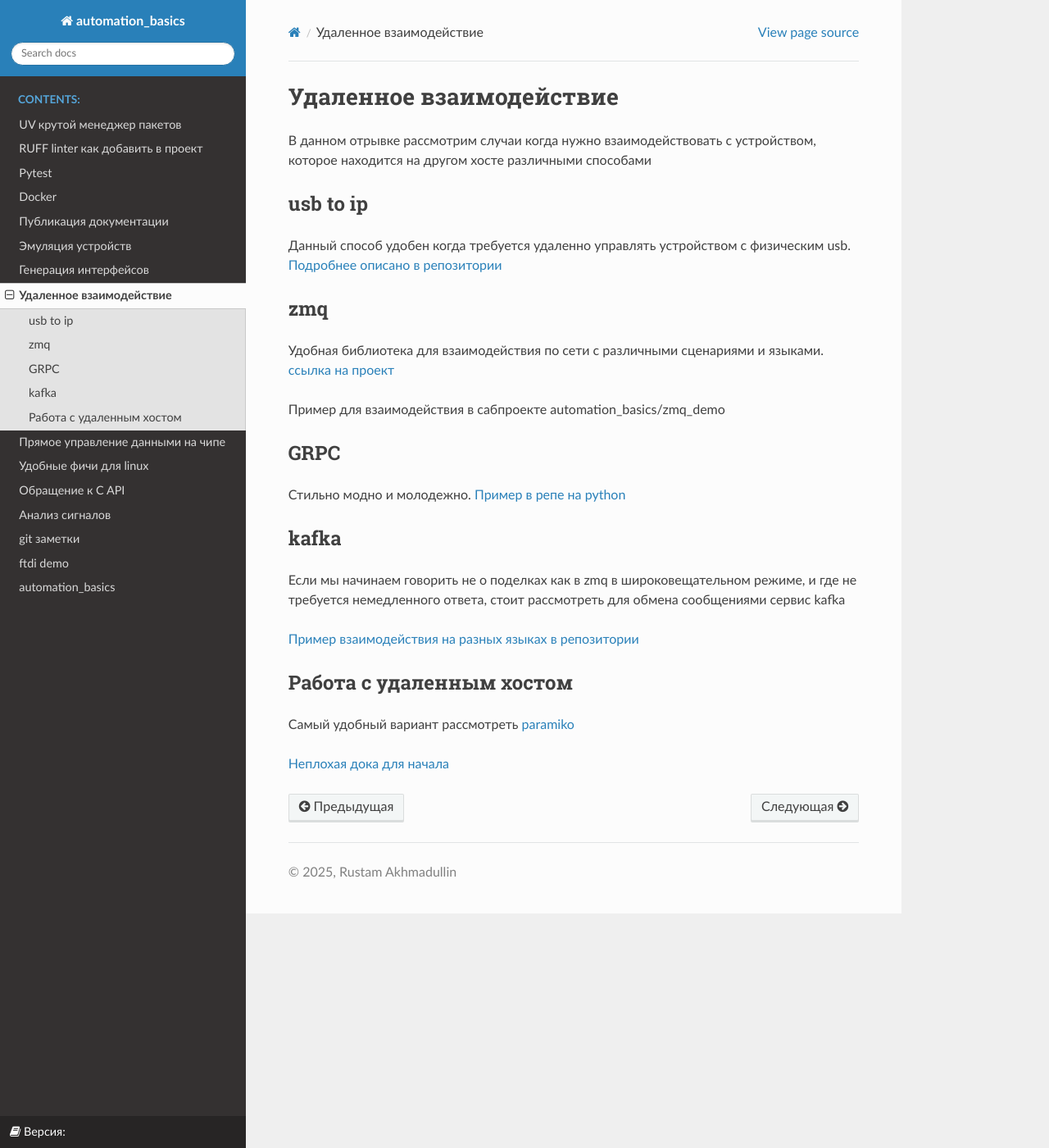
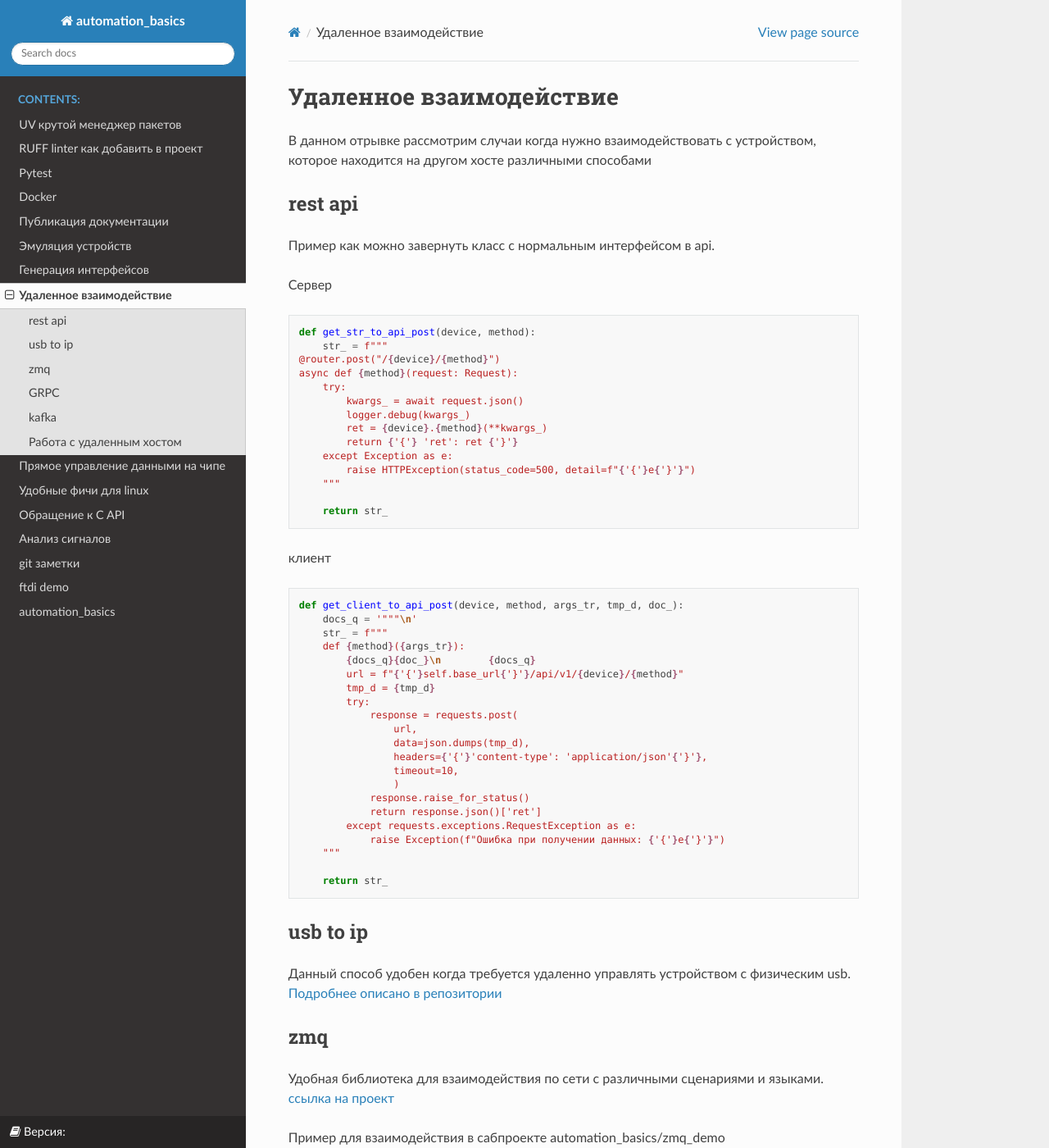
Before and after one commit to RustamAxm/automation_basic, a Sphinx documentation site: the page built from docs/source/tutorials/remote.rst, in a window 1280 px wide and 1400 px high. Shown: the whole window at 82% size. Built offline with Sphinx 7.4.7 and the Read the Docs theme 3.1.0, drawn with Linux system fonts in a browser that asks for light colours.

Commit message:
fix remote

```diff
--- a/docs/source/tutorials/remote.rst
+++ b/docs/source/tutorials/remote.rst
@@ -2,6 +2,55 @@
 ===========================
 В данном отрывке рассмотрим случаи когда нужно взаимодействовать с устройством,
 которое находится на другом хосте различными способами
+
+rest api
+-----------
+Пример как можно завернуть класс с нормальным интерфейсом в api.
+
+Сервер
+
+.. code-block::
+
+    def get_str_to_api_post(device, method):
+        str_ = f"""
+    @router.post("/{device}/{method}")
+    async def {method}(request: Request):
+        try:
+            kwargs_ = await request.json()
+            logger.debug(kwargs_)
+            ret = {device}.{method}(**kwargs_)
+            return {'{'} 'ret': ret {'}'}
+        except Exception as e:
+            raise HTTPException(status_code=500, detail=f"{'{'}e{'}'}")
+        """
+
+        return str_
+
+клиент
+
+.. code-block::
+
+    def get_client_to_api_post(device, method, args_tr, tmp_d, doc_):
+        docs_q = '"""\n'
+        str_ = f"""
+        def {method}({args_tr}):
+            {docs_q}{doc_}\n        {docs_q}
+            url = f"{'{'}self.base_url{'}'}/api/v1/{device}/{method}"
+            tmp_d = {tmp_d}
+            try:
+                response = requests.post(
+                    url,
+                    data=json.dumps(tmp_d),
+                    headers={'{'}'content-type': 'application/json'{'}'},
+                    timeout=10,
+                    )
+                response.raise_for_status()
+                return response.json()['ret']
+            except requests.exceptions.RequestException as e:
+                raise Exception(f"Ошибка при получении данных: {'{'}e{'}'}")
+        """
+
+        return str_
 
 usb to ip
 -------------
```
